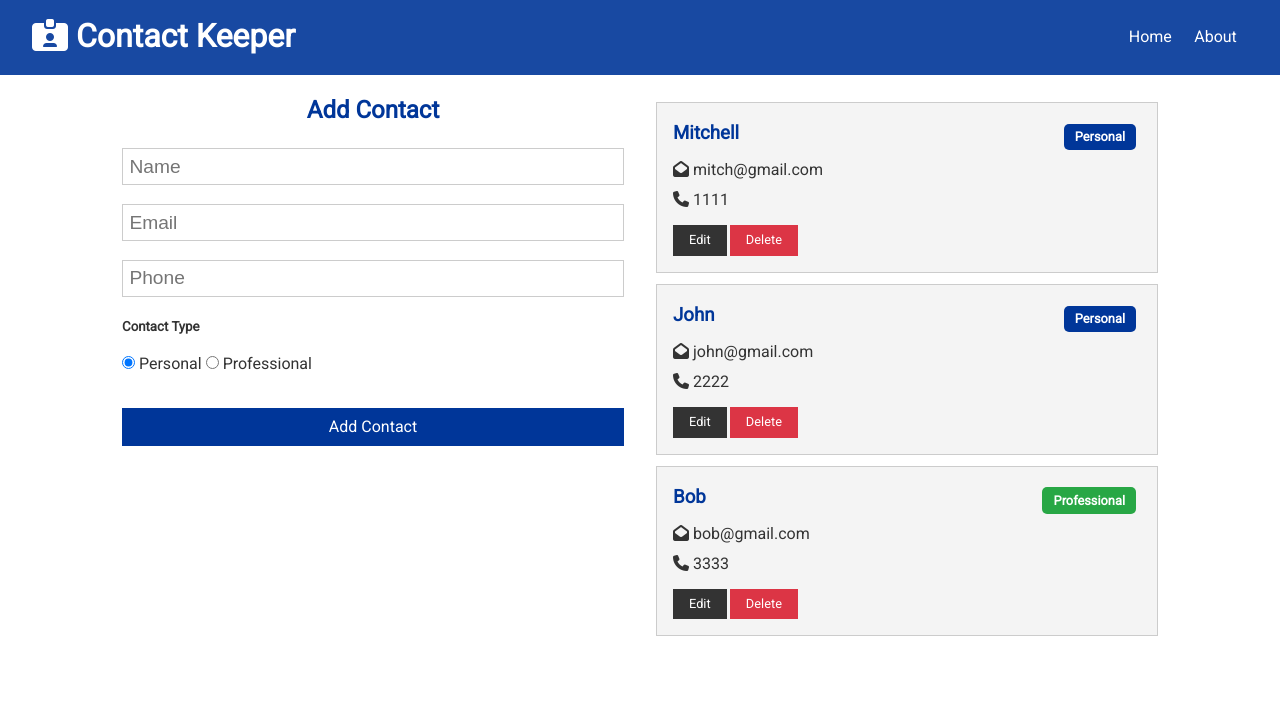
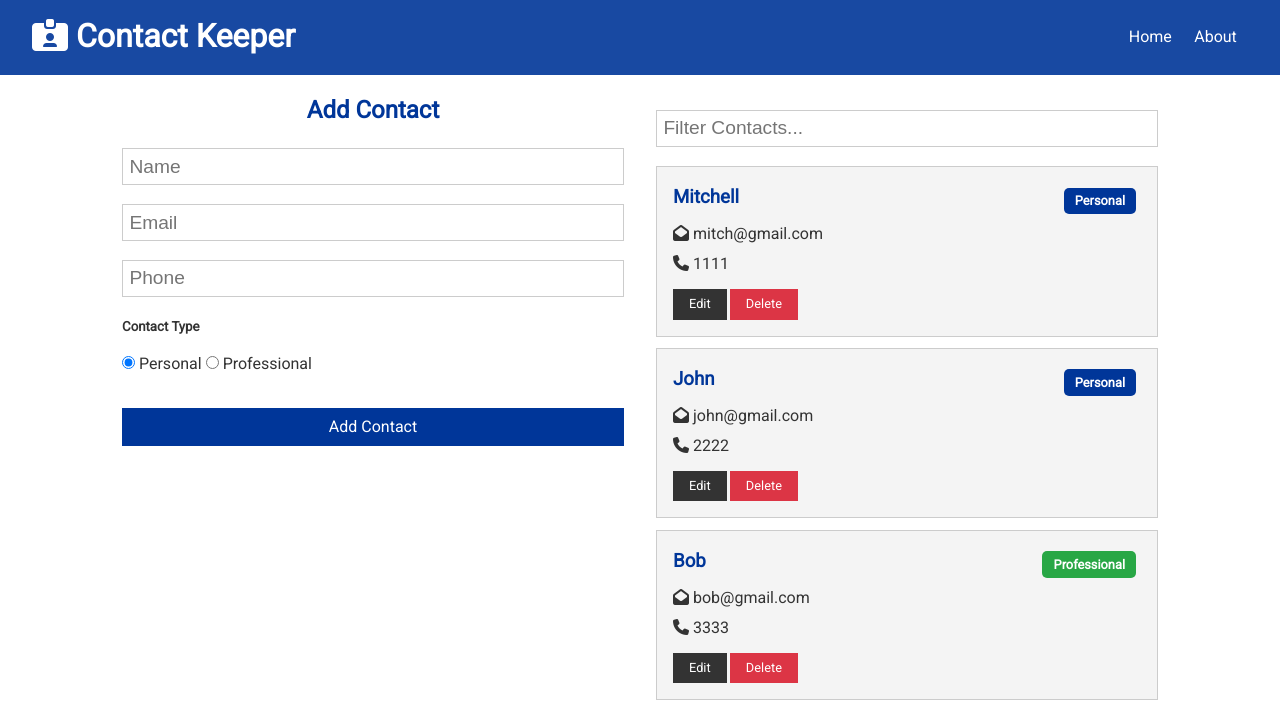
Before and after one commit to mitchellr92/contact-keeper, a React (Create React App) app in the folder client/: page / in a window 1280 px wide. Shown: the top 722 px of the page. Built offline with nearby package versions, Linux system fonts and the light colour scheme.

Commit message:
filter component

```diff
--- /dev/null
+++ b/client/src/components/contacts/ContactFilter.js
@@ -0,0 +1,36 @@
+import React, { useContext, useRef, useEffect } from "react";
+import ContactContext from "../../context/contact/contactContext";
+
+const ContactFilter = () => {
+  const contactContext = useContext(ContactContext);
+  const text = useRef("");
+
+  const { filterContacts, clearFilter, filtered } = contactContext;
+
+  useEffect(() => {
+    if (filtered === null) {
+      text.current.value = "";
+    }
+  });
+
+  const onChange = e => {
+    if (text.current.value !== "") {
+      filterContacts(e.target.value);
+    } else {
+      clearFilter();
+    }
+  };
+
+  return (
+    <form>
+      <input
+        ref={text}
+        type="text"
+        placeholder="Filter Contacts..."
+        onChange={onChange}
+      />
+    </form>
+  );
+};
+
+export default ContactFilter;
--- a/client/src/components/pages/Home.js
+++ b/client/src/components/pages/Home.js
@@ -1,6 +1,7 @@
 import React from "react";
 import Contacts from "../contacts/Contacts";
 import ContactForm from "../contacts/ContactForm";
+import ContactFilter from "../contacts/ContactFilter";
 
 const Home = () => {
   return (
@@ -9,6 +10,7 @@
         <ContactForm />
       </div>
       <div>
+        <ContactFilter />
         <Contacts />
       </div>
     </div>
--- a/client/src/context/contact/ContactState.js
+++ b/client/src/context/contact/ContactState.js
@@ -84,11 +84,14 @@
       value={{
         contacts: state.contacts,
         current: state.current,
+        filtered: state.filtered,
         addContact,
         deleteContact,
         setCurrent,
         clearCurrent,
-        updateContact
+        updateContact,
+        filterContacts,
+        clearFilter
       }}
     >
       {props.children}
```
